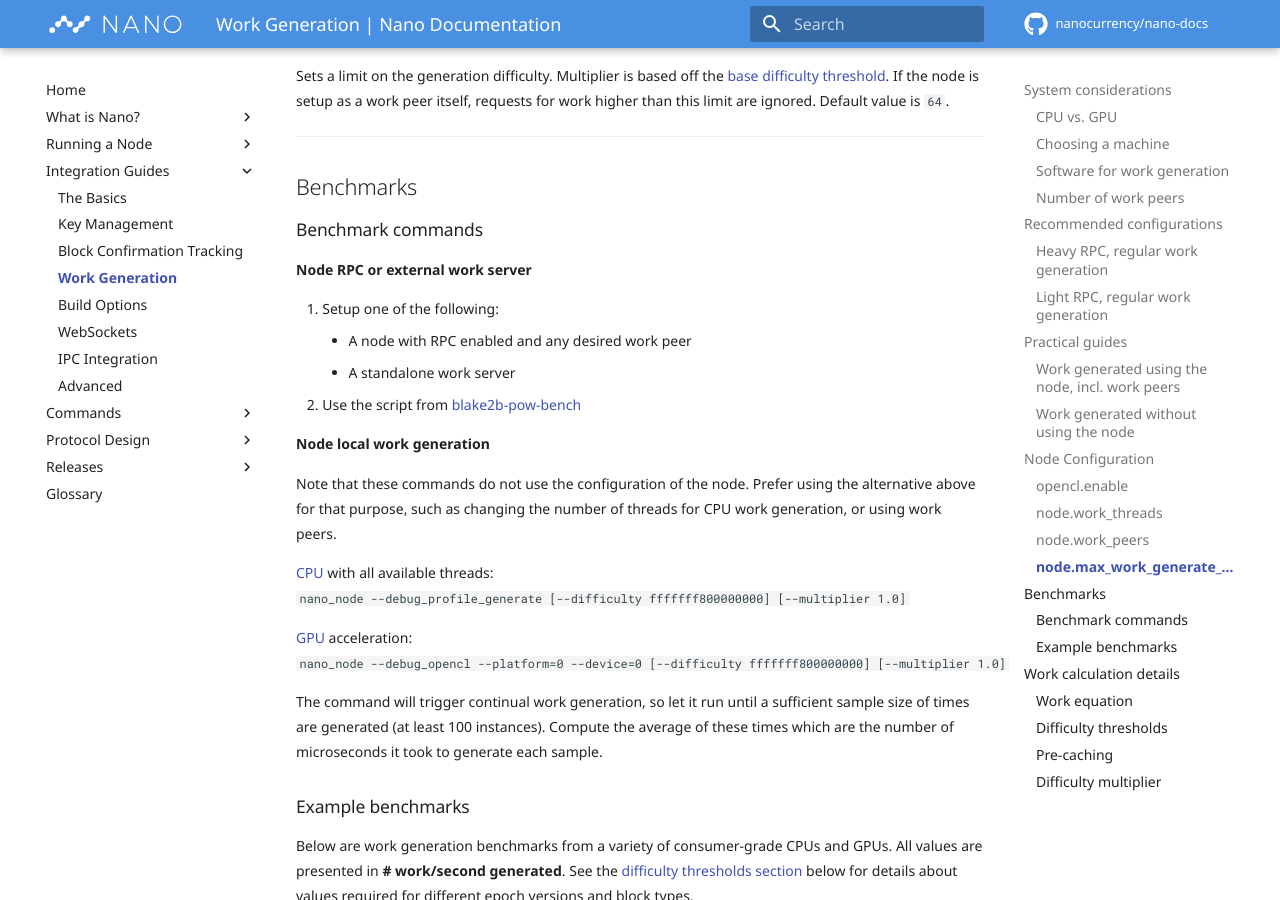
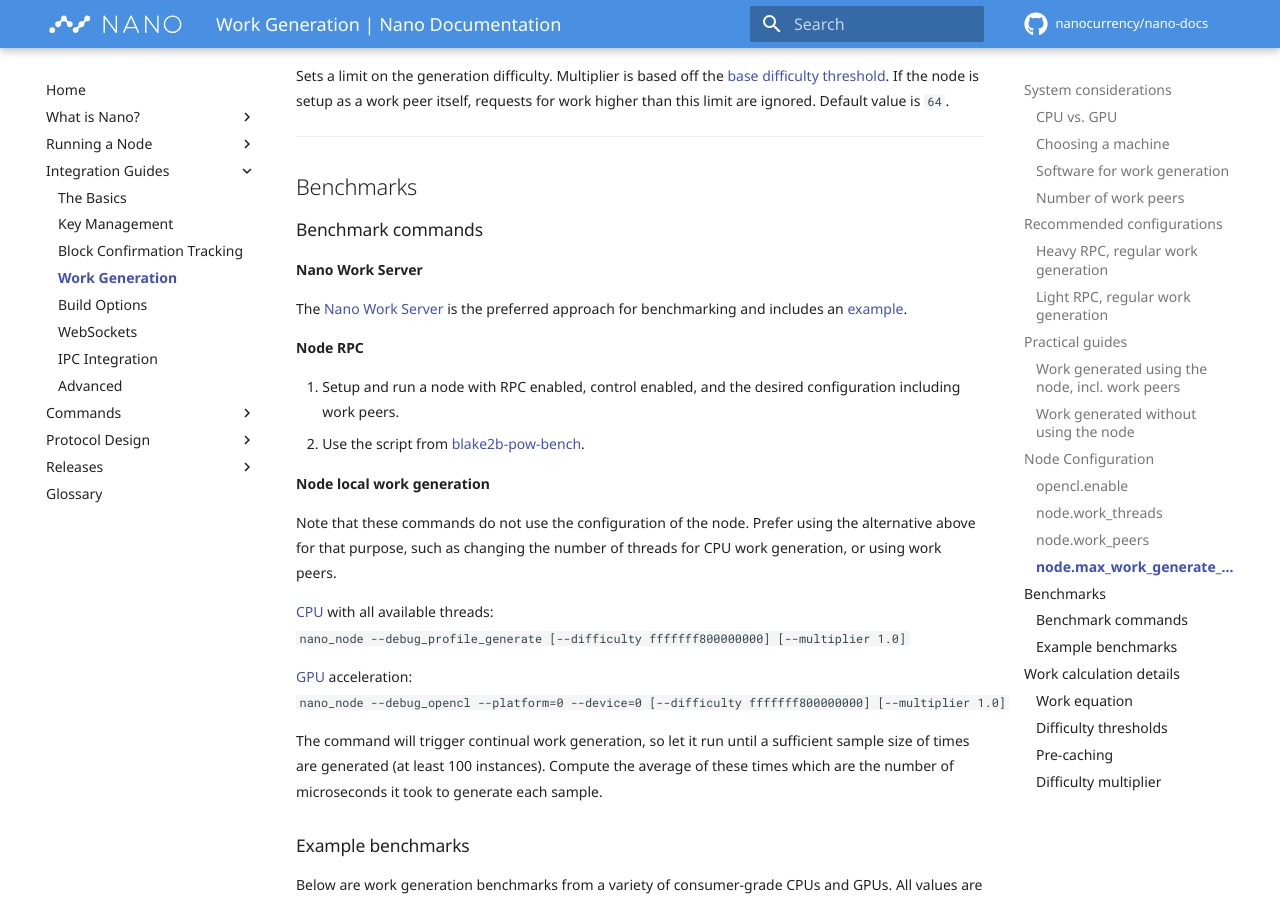
Before and after one commit to nanocurrency/nano-docs, an MkDocs documentation site: the page built from docs/integration-guides/work-generation.md, in a window 1280 px wide and 900 px high, scrolled down 5943 px. Built offline with MkDocs 1.6.1 and Material for MkDocs 9.7.7, drawn with Linux system fonts in a browser that asks for light colours; formulas are drawn with MathJax 3; comment, search, counter and statistics services are not loaded.

Commit message:
Mention the new nano-work-server benchmark as the preferred option

```diff
--- a/docs/integration-guides/work-generation.md
+++ b/docs/integration-guides/work-generation.md
@@ -148,12 +148,14 @@
 
 ### Benchmark commands
 
-**Node RPC or external work server**
+**Nano Work Server**
 
-1. Setup one of the following:
-	- A node with RPC enabled and any desired work peer
-	- A standalone work server
-1. Use the script from [blake2b-pow-bench](https://github.com/guilhermelawless/blake2b-pow-bench)
+The [Nano Work Server](https://github.com/nanocurrency/nano-work-server) is the preferred approach for benchmarking and includes an [example](https://github.com/nanocurrency/nano-work-server#benchmarking).
+
+**Node RPC**
+
+1. Setup and run a node with RPC enabled, control enabled, and the desired configuration including work peers.
+1. Use the script from [blake2b-pow-bench](https://github.com/guilhermelawless/blake2b-pow-bench).
 
 **Node local work generation**
 
```
